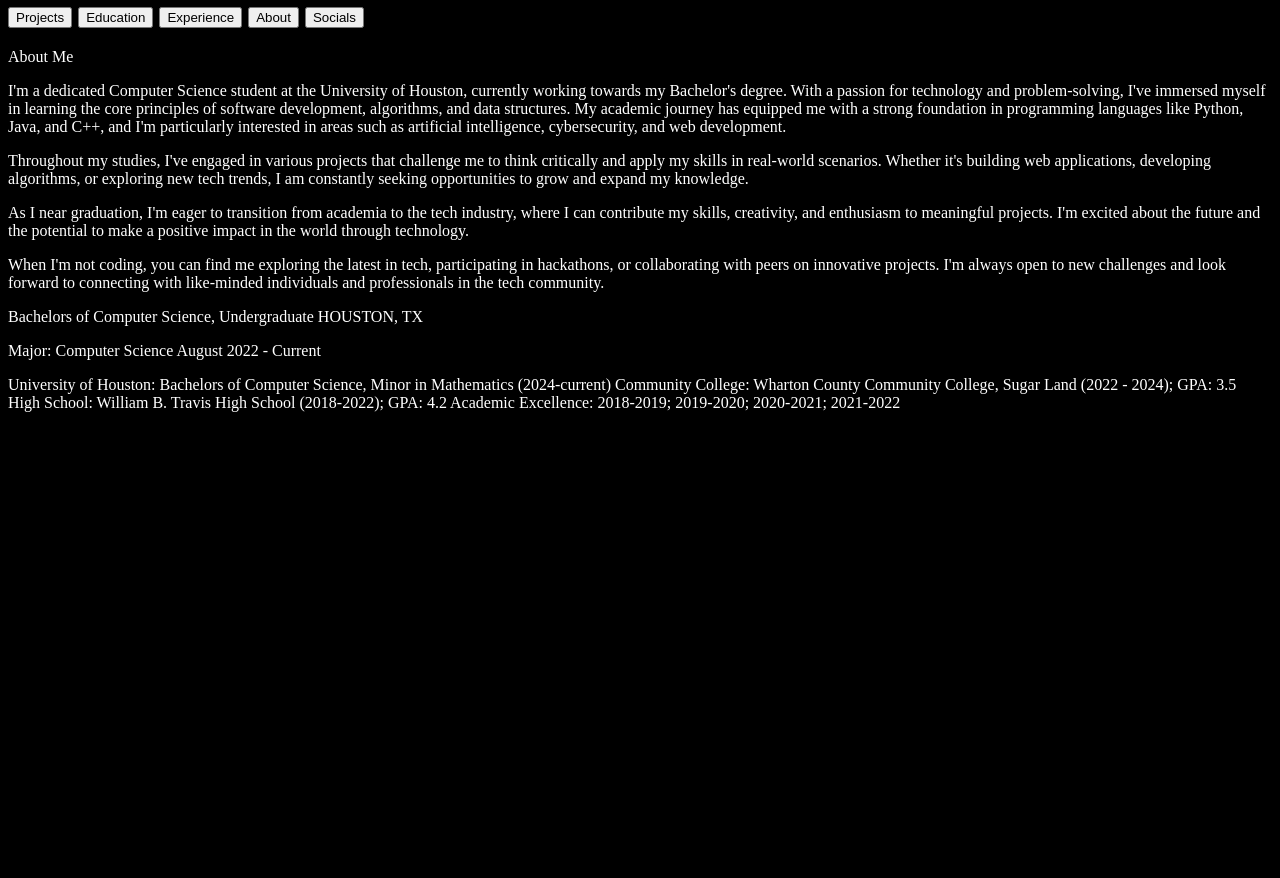
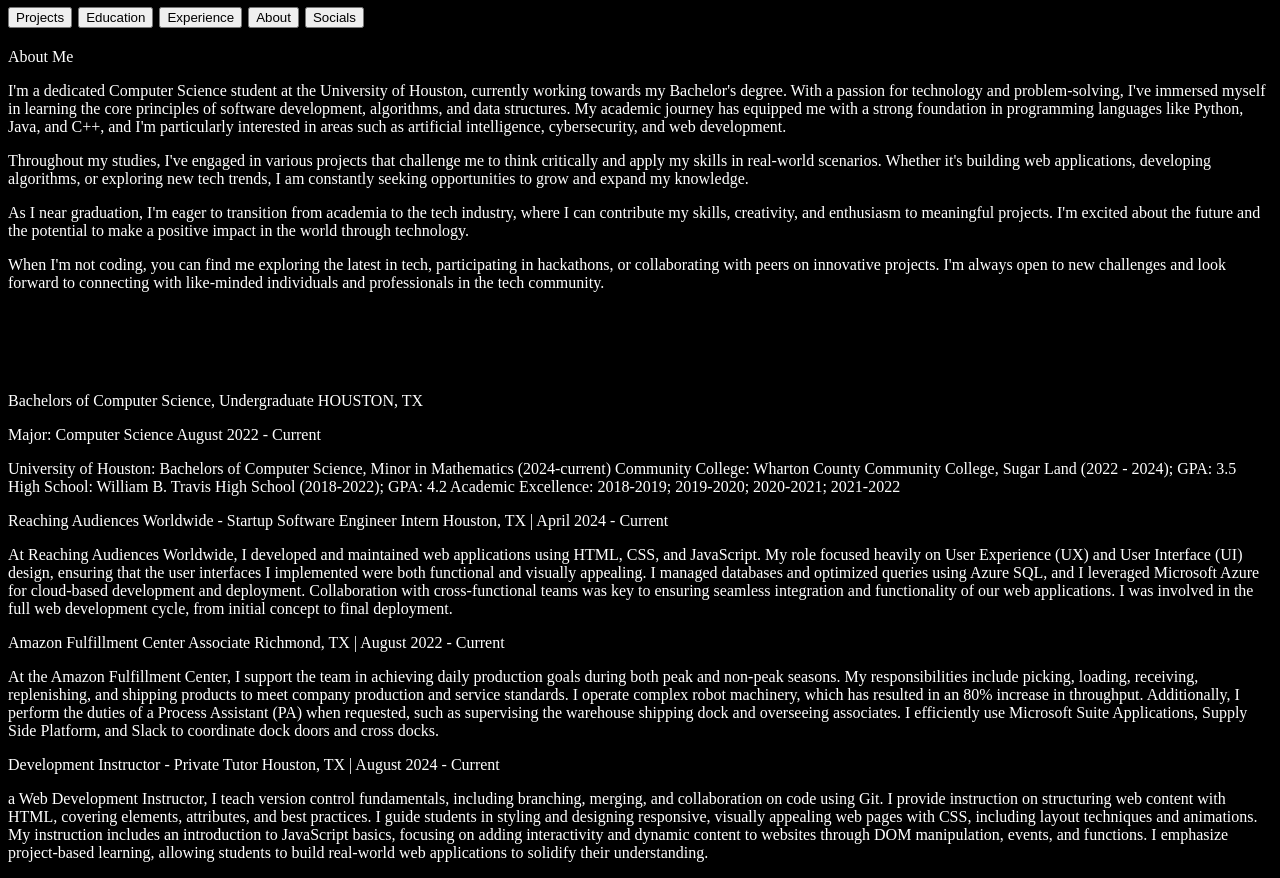
Before and after one commit to zainfarooki4/portfolio-zain, a plain HTML site: page index.html in a window 1280 px wide. Shown: the part 79-957 px from the top of the page. Before the commit the page ends 800 px from the top, so only its background shows below. Drawn offline with Linux system fonts and the light colour scheme.

Commit message:
Work experience section created and written

```diff
--- a/index.html
+++ b/index.html
@@ -46,6 +46,44 @@
         Academic Excellence: 2018-2019; 2019-2020; 2020-2021; 2021-2022</p>
     </p>
     </div>
+    <div class="work">
+        <p>
+            <p>Reaching Audiences Worldwide - Startup
+            Software Engineer Intern
+            Houston, TX | April 2024 - Current</p>
+
+            <p>At Reaching Audiences Worldwide, I developed and maintained web applications using HTML, CSS, and
+            JavaScript. My role focused heavily on User Experience (UX) and User Interface (UI) design, ensuring
+            that the user interfaces I implemented were both functional and visually appealing. I managed databases
+            and optimized queries using Azure SQL, and I leveraged Microsoft Azure for cloud-based development and
+            deployment. Collaboration with cross-functional teams was key to ensuring seamless integration and
+            functionality of our web applications. I was involved in the full web development cycle, from initial
+            concept to final deployment.</p>
+
+            <p>Amazon Fulfillment Center
+            Associate
+            Richmond, TX | August 2022 - Current</p>
+
+            <p>At the Amazon Fulfillment Center, I support the team in achieving daily production goals during both
+            peak and non-peak seasons. My responsibilities include picking, loading, receiving, replenishing, and
+            shipping products to meet company production and service standards. I operate complex robot machinery,
+            which has resulted in an 80% increase in throughput. Additionally, I perform the duties of a Process
+            Assistant (PA) when requested, such as supervising the warehouse shipping dock and overseeing associates.
+            I efficiently use Microsoft Suite Applications, Supply Side Platform, and Slack to coordinate dock doors
+            and cross docks.</p>
+
+            <p> Development Instructor - Private
+            Tutor
+            Houston, TX | August 2024 - Current</p>
+
+            <p> a Web Development Instructor, I teach version control fundamentals, including branching, merging, and
+            collaboration on code using Git. I provide instruction on structuring web content with HTML, covering
+            elements, attributes, and best practices. I guide students in styling and designing responsive, visually
+            appealing web pages with CSS, including layout techniques and animations. My instruction includes an
+            introduction to JavaScript basics, focusing on adding interactivity and dynamic content to websites
+            through DOM manipulation, events, and functions. I emphasize project-based learning, allowing students to
+            build real-world web applications to solidify their understanding.</p>
+    </div>
 </body>
 <script src="script.js"></script>
 </html>
--- a/styles.css
+++ b/styles.css
@@ -10,3 +10,7 @@ h1 {
     display: flex;
 
 }
+.school {
+    margin-top: 100px;
+
+}
```
